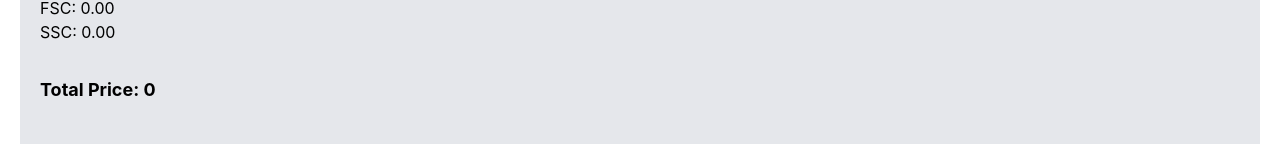
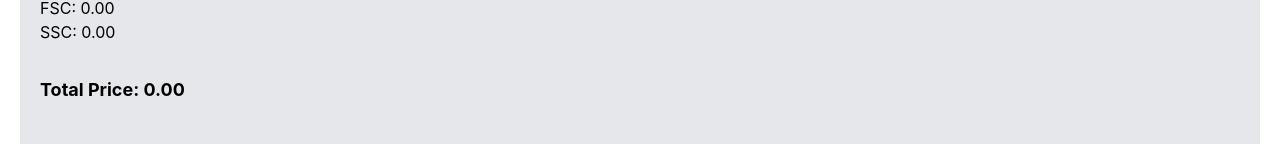
Before and after one commit to martinMr79/flyfrakt, a React (Create React App) app: page /charges in a window 1280 px wide. Shown: the part 552-718 px from the top of the page. Built offline with nearby package versions, Linux system fonts and the light colour scheme.

Commit message:
changing total charge calculation logic

```diff
--- a/src/pages/priceCalculator/index.jsx
+++ b/src/pages/priceCalculator/index.jsx
@@ -2,9 +2,7 @@ import React, { useState } from 'react';
 import { useSelector, useDispatch } from 'react-redux';
 import Select from 'react-select';
 import { Link } from 'react-router-dom';
-import {
-  setCharges,
-} from '../../slices/volumeWeightCalculatorSlice';
+import { setCharges } from '../../slices/volumeWeightCalculatorSlice';
 
 const reactSelectCustomStyles = {
   control: (provided, state) => ({
@@ -25,7 +23,6 @@ const reactSelectCustomStyles = {
   }),
 };
 
-
 function ChargesCalculator() {
   const dispatch = useDispatch();
   const {
@@ -35,7 +32,6 @@ function ChargesCalculator() {
     charges: chargesRedux,
     calculationMethod: calculationMethodRedux,
   } = useSelector((state) => state.volumeWeightCalculator);
-
 
   const [localCharges, setLocalCharges] = useState(
     chargesRedux || {
@@ -101,28 +97,64 @@ function ChargesCalculator() {
   };
 
   const calculateTotalCharges = () => {
-    let total = 0;
-    switch (calculationMethodRedux) {
+    let airfreight = 0;
+    let fsc = 0;
+    let ssc = 0;
+
+    // Assume airfreight calculation is always based on the selected method for pricePerKg
+    switch (localCharges.pricePerKg.calculationMethod) {
       case 'chargeableWeight':
-        // Your existing calculation logic
+        airfreight = parseFloat(localCharges.pricePerKg.value) * chargeableWeight;
         break;
       case 'actualWeight':
-        // Calculation logic based on actual weight
+        airfreight = parseFloat(localCharges.pricePerKg.value) * totalWeight;
         break;
       case 'lumpSum':
-        // Calculation logic for lump sum
-        total = Number(localCharges.lumpSum) || 0; // Assuming lumpSum is a property of charges
+        // Assuming lump sum means a fixed value regardless of weight
+        airfreight = parseFloat(localCharges.pricePerKg.value);
         break;
-      case 'lumpSumPlusWeight':
-        // Calculation logic for lump sum plus weight per kg
-        total =
-          (Number(localCharges.lumpSum) || 0) +
-          (Number(localCharges.pricePerKg) || 0) * chargeableWeight;
+      // Add other cases as needed
+      default:
+        airfreight = 0;
+        break;
+    }
+
+    // Assume FSC calculation is based on the selected method for FSC
+    switch (localCharges.fsc.calculationMethod) {
+      case 'chargeableWeight':
+        fsc = parseFloat(localCharges.fsc.value) * chargeableWeight;
+        break;
+      case 'actualWeight':
+        fsc = parseFloat(localCharges.fsc.value) * totalWeight;
+        break;
+      case 'lumpSum':
+        fsc = parseFloat(localCharges.fsc.value);
         break;
       default:
+        fsc = 0;
         break;
     }
-    return total;
+
+    // Assume SSC calculation is based on the selected method for SSC
+    switch (localCharges.ssc.calculationMethod) {
+      case 'chargeableWeight':
+        ssc = parseFloat(localCharges.ssc.value) * chargeableWeight;
+        break;
+      case 'actualWeight':
+        ssc = parseFloat(localCharges.ssc.value) * totalWeight;
+        break;
+      case 'lumpSum':
+        ssc = parseFloat(localCharges.ssc.value);
+        break;
+      default:
+        ssc = 0;
+        break;
+    }
+
+    // Sum up all charges
+    const total = airfreight + fsc + ssc;
+
+    return total.toFixed(2);
   };
 
   const handleCustomChargeChange = (index, value) => {
```
